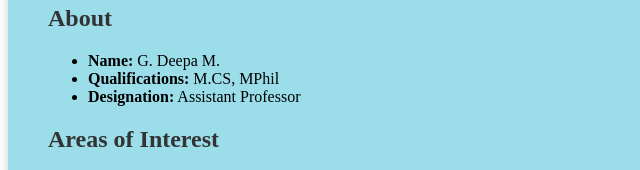
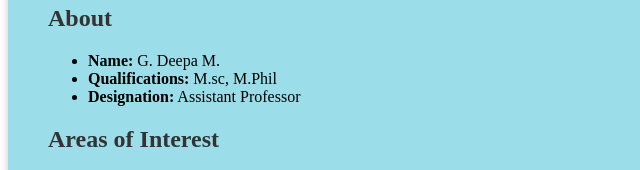
Before and after one commit to DeepaG19/BCAII, a plain HTML site: page index.html in a window 1280 px wide. Shown: the part 270-440 px from the top of the page, 0-640 px from the left. Drawn offline with Linux system fonts and the light colour scheme.

Commit message:
Update index.html

```diff
--- a/index.html
+++ b/index.html
@@ -146,7 +146,7 @@
         <h2>About</h2>
         <ul>
             <li><strong>Name:</strong> G. Deepa M.</li>
-            <li><strong>Qualifications:</strong> M.CS, MPhil</li>
+            <li><strong>Qualifications:</strong> M.sc, M.Phil</li>
             <li><strong>Designation:</strong> Assistant Professor</li>
         </ul>
     </section>
```
